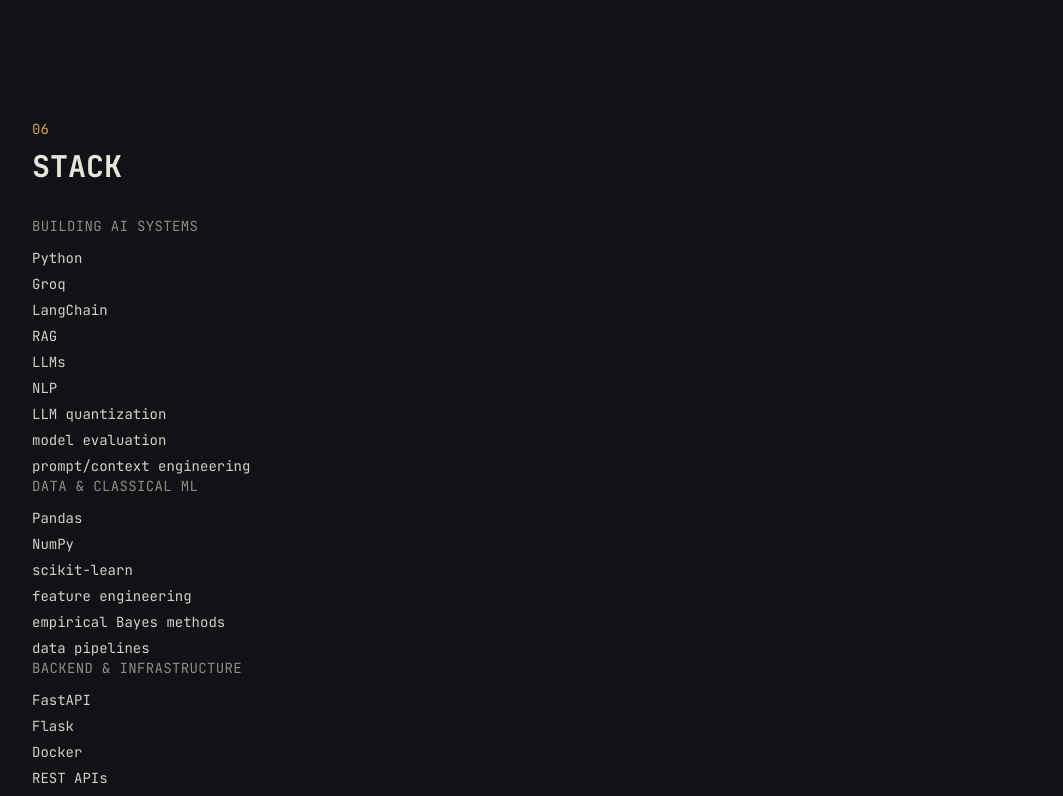
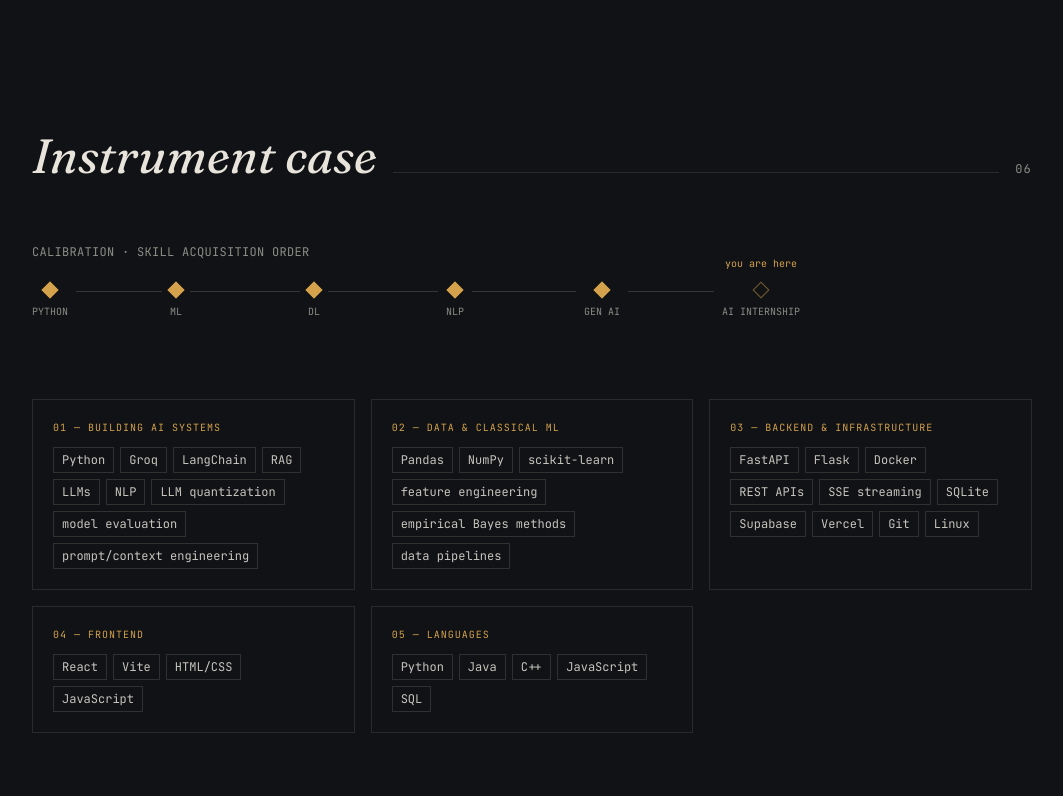
Before and after one commit to Sithranjan-Suresh/portfolio, a React (Vite) app: page / in a window 1280 px wide. Shown: the part 5920-6716 px from the top of the page, without its empty margins (160-1223 px from the left). Built offline with nearby package versions, Linux system fonts and the light colour scheme.

Commit message:
Rebuild Skills as instrument case: calibration-ruler learning path + specimen inventory cards

```diff
--- a/src/sections/Skills.jsx
+++ b/src/sections/Skills.jsx
@@ -1,5 +1,5 @@
 import { useEffect, useRef } from 'react'
-import ScanReveal from '../components/ScanReveal'
+import FadeIn from '../components/FadeIn'
 import { gsap, prefersReducedMotion } from '../lib/gsap'
 
 const skillGroups = [
@@ -68,42 +68,34 @@ function Skills() {
   }, [])
 
   return (
-    <section id="skills" className="py-24">
-      <span className="font-mono text-brass text-sm">06</span>
-      <h2 className="font-mono font-bold text-2xl sm:text-3xl mt-2 mb-8">STACK</h2>
+    <section id="skills" className="py-28">
+      <div className="flex items-baseline gap-4 mb-16">
+        <h2 className="font-display italic text-4xl sm:text-5xl">Instrument case</h2>
+        <span className="h-px flex-1 bg-muted/20" />
+        <span className="font-mono text-xs text-muted uppercase tracking-widest">06</span>
+      </div>
 
-      <ScanReveal as="div" className="grid grid-cols-1 sm:grid-cols-2 lg:grid-cols-3 gap-8 font-mono text-sm">
-        {skillGroups.map((group) => (
-          <div key={group.title}>
-            <h3 className="text-muted uppercase tracking-wide mb-3">{group.title}</h3>
-            <ul className="space-y-1.5">
-              {group.items.map((item) => (
-                <li key={item} className="text-primary/90">
-                  {item}
-                </li>
-              ))}
-            </ul>
-          </div>
-        ))}
-      </ScanReveal>
-
-      <div ref={pathRef} className="bg-panel p-6 sm:p-8 mt-10">
-        <h3 className="font-mono text-xs text-muted uppercase tracking-wide mb-4">Learning Path</h3>
-        <div className="flex items-center justify-between max-w-2xl">
+      {/* Learning path as a calibration ruler with a "you are here" flag */}
+      <div ref={pathRef} className="mb-20">
+        <p className="font-mono text-xs text-muted uppercase tracking-wide mb-6">Calibration &middot; skill acquisition order</p>
+        <div className="flex items-start justify-between max-w-3xl">
           {learningPath.map((step, index) => (
             <div key={step.label} className="flex items-center flex-1 last:flex-none">
-              <div className="flex flex-col items-center gap-2">
+              <div className="flex flex-col items-center gap-2 relative">
+                {step.status === 'current' && (
+                  <span className="absolute -top-7 font-mono text-[10px] text-brass whitespace-nowrap">
+                    you are here
+                  </span>
+                )}
                 <span
                   data-lp-dot
-                  className={`block h-3 w-3 rounded-full border ${
+                  className={`block h-3 w-3 border ${
                     step.status === 'solid'
-                      ? 'bg-brass border-brass'
-                      : step.status === 'current'
-                        ? 'bg-canvas border-brass'
-                        : 'bg-canvas border-muted/60'
+                      ? 'bg-brass border-brass rotate-45'
+                      : 'bg-canvas border-brass rotate-45 animate-pulse'
                   }`}
                 />
-                <span className="font-mono text-xs text-muted whitespace-nowrap">{step.label}</span>
+                <span className="font-mono text-[10px] text-muted whitespace-nowrap">{step.label}</span>
               </div>
               {index < learningPath.length - 1 && (
                 <span data-lp-line className="h-px flex-1 bg-muted/30 mx-2 mb-5" />
@@ -112,6 +104,32 @@ function Skills() {
           ))}
         </div>
       </div>
+
+      {/* Skill inventory as specimen cards */}
+      <div className="grid grid-cols-1 sm:grid-cols-2 lg:grid-cols-3 gap-4">
+        {skillGroups.map((group, i) => (
+          <FadeIn
+            key={group.title}
+            as="div"
+            delay={i * 0.06}
+            className="border border-muted/20 p-5"
+          >
+            <p className="font-mono text-[10px] text-brass uppercase tracking-widest mb-3">
+              {String(i + 1).padStart(2, '0')} &mdash; {group.title}
+            </p>
+            <div className="flex flex-wrap gap-1.5">
+              {group.items.map((item) => (
+                <span
+                  key={item}
+                  className="font-mono text-xs text-primary/85 border border-muted/25 px-2 py-1"
+                >
+                  {item}
+                </span>
+              ))}
+            </div>
+          </FadeIn>
+        ))}
+      </div>
     </section>
   )
 }
```
